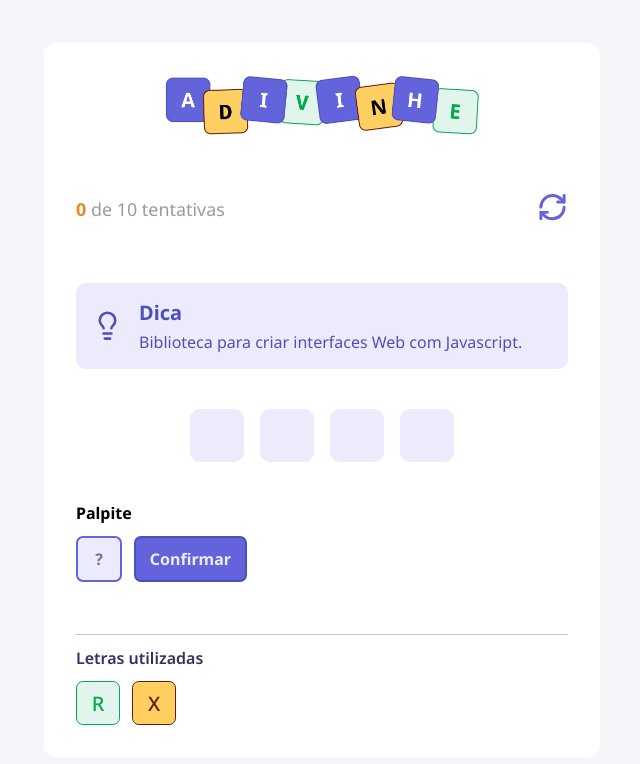
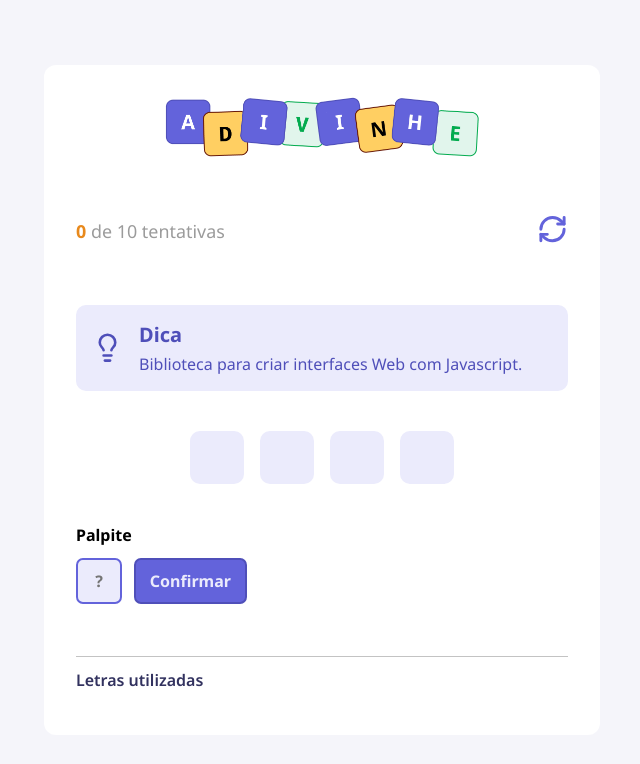
Before and after one commit to horquidia-lima/Jogo-de-Adivinhacao, a React (Vite) app: page / in a window 1280 px wide. Shown: the top 764 px of the page, without its empty margins (318-958 px from the left). Built offline with nearby package versions, Linux system fonts and the light colour scheme.

Commit message:
Listando Letras Utilizadas

```diff
--- a/src/App.tsx
+++ b/src/App.tsx
@@ -4,6 +4,7 @@ import { Header } from "./components/Header"
 import { Input } from "./components/Input"
 import { Letter } from "./components/Letter"
 import { LetterUsed } from "./components/LettersUsed"
+import type { LetterUsedProps } from "./components/LettersUsed"
 import { Tip } from "./components/Tip"
 
 import {WORDS} from "./utils/words"
@@ -11,6 +12,7 @@ import type { Challenge } from "./utils/words"
 import { useState, useEffect } from "react"
 
 export default function App() {
+    const [lettersUsed, setLettersUsed] = useState<LetterUsedProps[]>([])
     const [atempts, setAttempts] = useState(0)
     const [letters, setLetters] = useState("")
     const [challenge, setChallenge] = useState<Challenge | null>(null)
@@ -51,7 +53,7 @@ export default function App() {
                     <Button title="Confirmar"/>
                 </div>
 
-                <LetterUsed/>
+                <LetterUsed data={lettersUsed}/>
             </main>
         </div>
     )
--- a/src/components/LettersUsed/index.tsx
+++ b/src/components/LettersUsed/index.tsx
@@ -1,14 +1,24 @@
 import styles from "./styles.module.css"
 import { Letter } from "../Letter"
 
-export function LetterUsed(){
+export type LetterUsedProps = {
+    value: string
+    correct: boolean
+}
+
+type Props = {
+    data: LetterUsedProps[]
+}
+
+export function LetterUsed({data}: Props){
     return(
         <div className={styles.lettersUsed}>
             <h5>Letras utilizadas</h5>
 
             <div>
-                <Letter value="R" size="small" color="correct"/>
-                <Letter value="X" size="small" color="wrong"/>
+                {data.map(({value, correct}) => (
+                    <Letter value={value} size="small" color={correct ? "correct" : "wrong"}/>
+                ))}
             </div>
         </div>
     )
```
